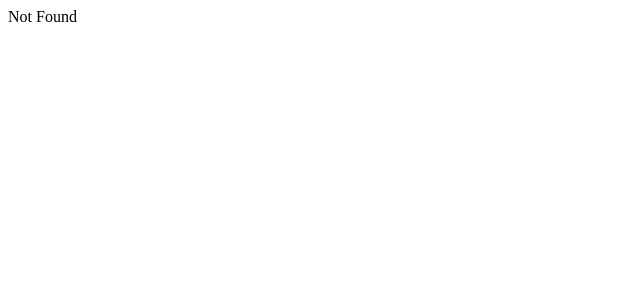
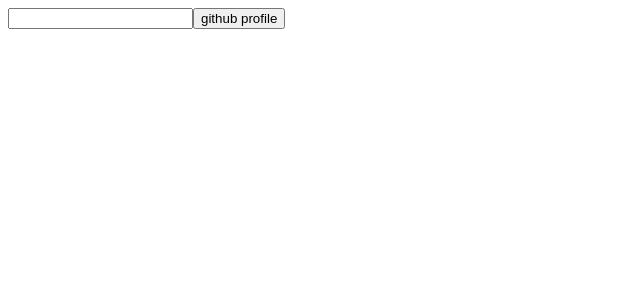
Before and after one commit to mgnkgn/develhope-react-exercises, a React (Create React App) app: page /users in a window 1280 px wide. Shown: the top 300 px of the page, without its empty margins (0-640 px from the left). Built offline with nearby package versions, Linux system fonts and the light colour scheme.

Commit message:
react-router-06

```diff
--- a/src/App.js
+++ b/src/App.js
@@ -58,7 +58,9 @@
         />
         <Route path="/welcome" element={<Welcome name={"Mauro"} />} />
         <Route path="/counter" element={<Counter />} />
-        <Route path="users/:username" element={<ShowGithubUser />} />
+        <Route path="users" element={<GithubUsersList />}>
+          <Route path=":username" element={<ShowGithubUser />} />
+        </Route>
         <Route path="*" element={<NotFound />} />
 
         {/* <Login /> */}
--- a/src/GithubUsersList.js
+++ b/src/GithubUsersList.js
@@ -1,7 +1,11 @@
-import React from "react";
+import React, { useRef } from "react";
+import { Link, Outlet, useParams, useNavigate } from "react-router-dom";
 import GithubUser from "./GithubUser";
 
 const GithubUsersList = () => {
+  const inputRef = useRef();
+  const { username } = useParams();
+  const navigate = useNavigate();
   const usersArray = [
     "mgnkgn",
     "visionmedia",
@@ -9,10 +13,21 @@
     "weierophinney",
     "christkv",
   ];
+  const clickHandler = () => {
+    const enteredValue = inputRef.current.value;
+    navigate(`/users/${enteredValue}`);
+  };
   const resultedList = usersArray.map((el, i) => {
     return <GithubUser name={`${el}`} key={`${el}-${i}`} />;
   });
-  return <div>{resultedList}</div>;
+  return (
+    <div>
+      <input type="text" ref={inputRef} />
+      <button onClick={clickHandler}>github profile</button>
+      {/* {resultedList} */}
+      <Outlet />
+    </div>
+  );
 };
 
 export default GithubUsersList;
```
